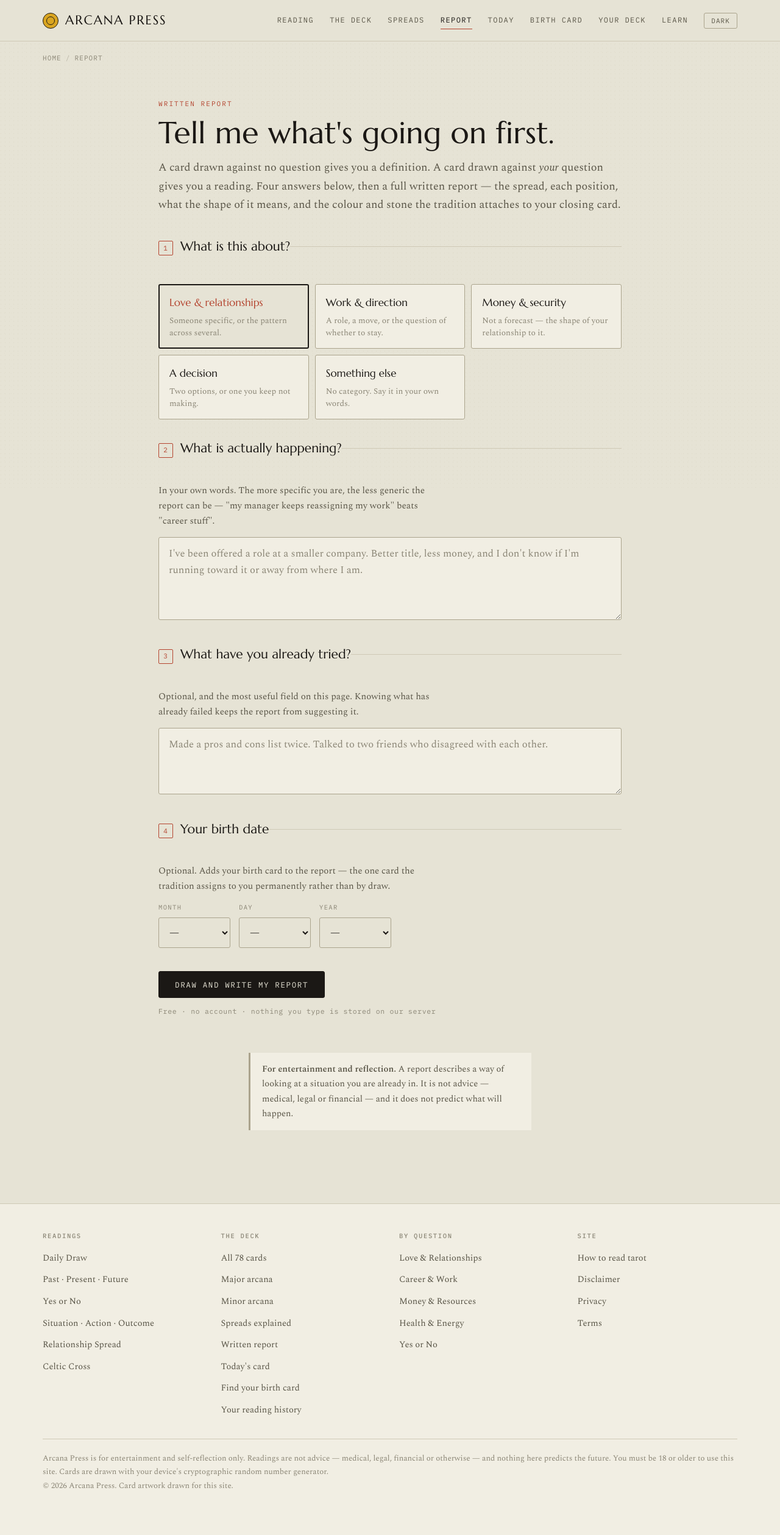
After one commit to dazhi1102123/joyingames-roblox-codes, a Flask app: page /report in a window 1280 px wide. The commit adds this page. Shown: the whole page at 61% size. Run offline with Flask 3, Linux system fonts and the light colour scheme.

Commit message:
Add the intake→report funnel, correspondences and the daily brief
Three additions that together turn the site from a free tool into something with
an intake, a deliverable and a daily reason to return.

Intake and report (/report)
- Four questions: focus area, what is actually happening, what you already tried,
  and an optional birth date. The focus area picks the spread — love draws the
  five-card relationship spread, a decision draws situation/action/outcome.
- "What have you already tried" is the most useful field on the page: knowing
  what has failed keeps the report from proposing it again.
- The report is drawn and written against what was described, then closes with
  the colour and stone of the anchoring card and its birth-card section.
- Nothing typed is persisted, and the shareable link carries only the cards —
  never the question. Email capture is deliberately absent: storing an address
  makes you a data controller, and that belongs after the entity and privacy
  policy exist, not before.

Correspondences (correspondences.py)
- Colour, stone and metal for all 78 cards. Majors inherit from their planetary
  or zodiacal attribution; minors from suit element with rank shifting the shade,
  so a suit does not resolve to fourteen identical swatches. 48 distinct colours.
- Derived rather than invented per card, so the associations are checkable
  against the tradition.
- "What to watch" is composed from each card's own reversed keywords — the
  failure mode of its upright meaning — and phrased as observation, never
  prediction.

Daily brief (/daily)
- Renders exactly what a daily email would contain: card, reading, keywords,
  colour swatch, stone, metal, what to watch, and one call to draw. The send
  channel needs the ESP and the operating entity settled; the content engine does
  not, and this is where it gets reviewed before anything goes out.

The claims boundary this creates is documented in the README and stated in code
as correspondences.SAFE_FRAMING: these are traditional associations, not
remedies. Efficacy claims attached to a sold object are misleading-advertising
exposure and the fastest route to a merchant-account review, so every template
that renders a stone renders the disclaimer with it.

Indexable URLs 1,307 -> 1,309. Report results are noindex.

```diff
--- a/tarot/app.py
+++ b/tarot/app.py
@@ -33,6 +33,7 @@ from flask import (
 from markupsafe import escape
 
 import cardart
+import correspondences
 import personal
 from tarot_data import (
     CARDS,
@@ -737,6 +738,124 @@ def shared_reading(code):
 
 
 # ---------------------------------------------------------------------------
+# Routes — intake and report
+#
+# The free tool answers a question the visitor already knows how to ask. The
+# report asks first, which is a different funnel: it earns the right to say
+# something specific, and it is the natural place an email would be exchanged
+# once there is somewhere lawful to put one.
+# ---------------------------------------------------------------------------
+
+FOCUS_AREAS = [
+    ("love", "Love & relationships", "relationship",
+     "Someone specific, or the pattern across several."),
+    ("career", "Work & direction", "situation",
+     "A role, a move, or the question of whether to stay."),
+    ("money", "Money & security", "situation",
+     "Not a forecast — the shape of your relationship to it."),
+    ("decision", "A decision", "situation",
+     "Two options, or one you keep not making."),
+    ("general", "Something else", "three-card",
+     "No category. Say it in your own words."),
+]
+FOCUS_BY_KEY = {f[0]: f for f in FOCUS_AREAS}
+
+SITUATION_MAX = 400
+
+
+@app.get("/report")
+def report_form():
+    return render_template(
+        "report.html",
+        focus_areas=FOCUS_AREAS,
+        situation_max=SITUATION_MAX,
+        title=f"Get a Written Tarot Report — {app.config['SITE_NAME']}",
+        description=(
+            "Answer four questions and get a full written tarot report: a spread "
+            "drawn for your situation, read position by position, with your card's "
+            "colour and stone."
+        ),
+    )
+
+
+@app.post("/report")
+def report_result():
+    form = request.form
+    focus_key = form.get("focus", "general")
+    if focus_key not in FOCUS_BY_KEY:
+        focus_key = "general"
+    _, focus_label, spread_slug, _ = FOCUS_BY_KEY[focus_key]
+    spread = SPREADS[spread_slug]
+
+    situation = " ".join((form.get("situation") or "").split())[:SITUATION_MAX]
+    tried = " ".join((form.get("tried") or "").split())[:SITUATION_MAX]
+
+    drawn = draw_cards(spread["count"])
+    cards = hydrate(drawn, spread)
+    paras = compose_reading(cards, spread, situation)
+
+    # The palette comes from the card carrying the most weight in the spread:
+    # the last position for a linear spread, which is where it lands.
+    anchor = cards[-1]
+    brief = correspondences.brief_for(anchor["card"], anchor["reversed"])
+
+    birth = None
+    try:
+        y, m, d = int(form["by"]), int(form["bm"]), int(form["bd"])
+        if y in personal.YEAR_RANGE and 1 <= m <= 12 and 1 <= d <= personal.MONTH_DAYS[m]:
+            p_card, s_card = personal.birth_cards(y, m, d)
+            birth = {
+                "label": f"{personal.MONTH_NAME[m]} {d}, {y}",
+                "personality": p_card,
+                "soul": s_card,
+                "same": p_card["slug"] == s_card["slug"],
+                "year_card": personal.year_card(date.today().year, m, d),
+            }
+    except (KeyError, ValueError):
+        birth = None
+
+    return render_template(
+        "report_result.html",
+        noindex=True,
+        focus_label=focus_label,
+        situation=situation,
+        tried=tried,
+        spread=spread,
+        cards=cards,
+        paras=paras,
+        brief=brief,
+        anchor=anchor,
+        birth=birth,
+        share=url_for("shared_reading",
+                      code=personal.encode_reading(spread["slug"], drawn)),
+        title=f"Your {spread['name']} report — {app.config['SITE_NAME']}",
+        description="A written tarot report drawn for your situation.",
+    )
+
+
+@app.route("/daily")
+def daily():
+    """What a daily brief contains, rendered as a page.
+
+    The send channel does not exist yet — that needs the ESP and the operating
+    entity settled. The content engine does, and this route is how it gets
+    reviewed before a single message goes out.
+    """
+    today, today_rev = personal.card_of_the_day()
+    brief = correspondences.brief_for(today, today_rev, variant=date.today().day)
+    return render_template(
+        "daily.html",
+        brief=brief,
+        today=date.today(),
+        title=f"Today's Card — {app.config['SITE_NAME']}",
+        description=(
+            "Today's tarot card with its traditional colour and stone, what the "
+            "card is about, and the failure mode worth watching."
+        ),
+    )
+
+
+# ---------------------------------------------------------------------------
 # Crawl surface
 # ---------------------------------------------------------------------------
 
@@ -755,6 +874,8 @@ def _sitemap_urls():
         (url_for("spreads_index"), "0.7"),
         (url_for("learn"), "0.6"),
         (url_for("birth_card"), "0.9"),
+        (url_for("report_form"), "0.9"),
+        (url_for("daily"), "0.8"),
     ]
     urls += [(url_for("birth_date_page", slug=s), "0.7") for s in personal.all_date_slugs()]
     urls += [(url_for("reading", slug=s), "0.8") for s in SPREADS]
--- a/tarot/static/styles.css
+++ b/tarot/static/styles.css
@@ -646,7 +646,11 @@ img, svg { max-width: 100%; }
 .birth-fields .btn { height: 46px; }
 
 .birth-cards { display: flex; gap: 26px; flex-wrap: wrap; }
-.birth-cards figure { margin: 0; width: 168px; display: flex; flex-direction: column; gap: 12px; }
+.birth-cards figure {
+  margin: 0; display: flex; flex-direction: column; gap: 12px;
+  /* flexible so three cards still fit inside the narrower report measure */
+  flex: 1 1 132px; max-width: 168px; min-width: 118px;
+}
 .birth-cards .cardface { filter: drop-shadow(0 6px 16px var(--shadow)); border-radius: 7px; }
 .birth-cards figcaption { display: flex; flex-direction: column; gap: 4px; text-align: center; }
 .birth-cards .role {
@@ -725,3 +729,91 @@ img, svg { max-width: 100%; }
   padding: 2px 7px; border-radius: 2px;
 }
 .deck-item.repeat.has-art .label { color: var(--ink-2); }
+
+/* ==========================================================================
+   Intake form
+   ========================================================================== */
+
+.intake { margin: 36px 0 20px; }
+.intake .step { border: 0; border-top: 1px solid var(--rule); padding: 26px 0 0; margin: 0 0 30px; }
+.intake legend {
+  display: flex; align-items: baseline; gap: 12px; padding: 0;
+  font-family: var(--disp); font-size: 21px; color: var(--ink);
+}
+.intake legend .n {
+  font-family: var(--mono); font-size: 11px; letter-spacing: 0.1em;
+  color: var(--accent); border: 1px solid currentColor;
+  width: 24px; height: 24px; display: inline-flex;
+  align-items: center; justify-content: center; border-radius: 2px; flex: none;
+}
+.intake .help { color: var(--ink-2); font-size: 15px; margin: 12px 0 14px; max-width: 60ch; }
+.intake textarea {
+  width: 100%; font-family: var(--body); font-size: 16.5px; line-height: 1.6;
+  padding: 14px 16px; background: var(--surface); color: var(--ink);
+  border: 1px solid var(--rule-hard); border-radius: var(--radius); resize: vertical;
+}
+.intake textarea:focus { border-color: var(--ink); outline: none; }
+.intake textarea::placeholder { color: var(--ink-3); }
+
+.focus-grid { display: grid; gap: 10px; grid-template-columns: repeat(auto-fit, minmax(228px, 1fr)); margin-top: 18px; }
+.focus input { position: absolute; opacity: 0; width: 0; height: 0; }
+.focus .box {
+  display: flex; flex-direction: column; gap: 5px;
+  border: 1px solid var(--rule-hard); background: var(--surface);
+  padding: 15px 17px; border-radius: var(--radius); cursor: pointer; height: 100%;
+  transition: border-color 0.12s ease, background 0.12s ease;
+}
+.focus .lbl { font-family: var(--disp); font-size: 17px; }
+.focus .hint { font-size: 13.5px; color: var(--ink-3); line-height: 1.5; }
+.focus:hover .box { border-color: var(--ink-2); }
+.focus input:checked + .box { border-color: var(--ink); border-width: 2px; padding: 14px 16px; background: var(--paper); }
+.focus input:checked + .box .lbl { color: var(--accent); }
+.focus input:focus-visible + .box { outline: 2px solid var(--accent); outline-offset: 2px; }
+
+.intake-foot { display: flex; flex-direction: column; gap: 12px; align-items: flex-start; padding-top: 8px; }
+
+/* ==========================================================================
+   Report output
+   ========================================================================== */
+
+.asked {
+  margin: 28px 0 0; padding: 20px 24px;
+  border-left: 3px solid var(--accent); background: var(--surface);
+}
+.asked .k {
+  font-family: var(--mono); font-size: 10px; letter-spacing: 0.14em;
+  text-transform: uppercase; color: var(--ink-3); display: block; margin-bottom: 7px;
+}
+.asked p { font-family: var(--disp); font-style: italic; font-size: 18px; margin: 0; }
+.asked .tried { font-size: 16px; margin-top: 14px; }
+.asked .tried .k { display: block; margin-bottom: 5px; }
+
+.palette {
+  display: grid; gap: 24px; align-items: start;
+  margin: 40px 0 0; padding: 26px 28px;
+  border: 1px solid var(--rule-hard); background: var(--surface); border-radius: var(--radius);
+}
+@media (min-width: 620px) { .palette { grid-template-columns: 108px minmax(0, 1fr); } }
+.palette.compact { margin-top: 22px; padding: 18px 20px; gap: 18px; }
+@media (min-width: 620px) { .palette.compact { grid-template-columns: 72px minmax(0, 1fr); } }
+.palette .swatch {
+  background: var(--sw); border: 1px solid var(--card-line);
+  aspect-ratio: 1; border-radius: 50%; width: 100%;
+}
+.palette h2 { margin-bottom: 12px; }
+.corr { margin: 0; }
+.corr div { display: flex; justify-content: space-between; gap: 16px; padding: 7px 0; border-bottom: 1px solid var(--rule); font-size: 14.5px; }
+.corr div:last-child { border-bottom: 0; }
+.corr dt { font-family: var(--mono); font-size: 10.5px; letter-spacing: 0.11em; text-transform: uppercase; color: var(--ink-3); padding-top: 3px; }
+.corr dd { margin: 0; text-align: right; color: var(--ink); }
+.corr code { font-family: var(--mono); font-size: 12px; color: var(--ink-3); background: none; padding: 0 0 0 6px; }
+
+.watch {
+  margin: 26px 0 0; padding: 20px 24px;
+  border: 1px dashed var(--rule-hard); border-radius: var(--radius);
+}
+.watch p:last-child { margin: 0; font-size: 16.5px; }
+
+.daily-grid { display: grid; gap: 30px; margin: 30px 0 0; }
+@media (min-width: 660px) { .daily-grid { grid-template-columns: 190px minmax(0, 1fr); gap: 38px; } }
+.daily-grid .cardface { filter: drop-shadow(0 6px 16px var(--shadow)); border-radius: 7px; }
--- a/tarot/templates/base.html
+++ b/tarot/templates/base.html
@@ -34,6 +34,8 @@
       <a href="{{ url_for('home') }}" {% if request.endpoint == 'home' %}aria-current="page"{% endif %}>Reading</a>
       <a href="{{ url_for('cards_index') }}" {% if request.endpoint in ('cards_index', 'card_page') %}aria-current="page"{% endif %}>The Deck</a>
       <a href="{{ url_for('spreads_index') }}" {% if request.endpoint == 'spreads_index' %}aria-current="page"{% endif %}>Spreads</a>
+      <a href="{{ url_for('report_form') }}" {% if request.endpoint in ('report_form', 'report_result') %}aria-current="page"{% endif %}>Report</a>
+      <a href="{{ url_for('daily') }}" {% if request.endpoint == 'daily' %}aria-current="page"{% endif %}>Today</a>
       <a href="{{ url_for('birth_card') }}" {% if request.endpoint in ('birth_card', 'birth_date_page') %}aria-current="page"{% endif %}>Birth Card</a>
       <a href="{{ url_for('my_deck') }}" {% if request.endpoint == 'my_deck' %}aria-current="page"{% endif %}>Your Deck</a>
       <a href="{{ url_for('learn') }}" {% if request.endpoint == 'learn' %}aria-current="page"{% endif %}>Learn</a>
@@ -60,6 +62,8 @@
           <li><a href="{{ url_for('card_page', slug='the-fool') }}">Major arcana</a></li>
           <li><a href="{{ url_for('card_page', slug='ace-of-cups') }}">Minor arcana</a></li>
           <li><a href="{{ url_for('spreads_index') }}">Spreads explained</a></li>
+          <li><a href="{{ url_for('report_form') }}">Written report</a></li>
+          <li><a href="{{ url_for('daily') }}">Today's card</a></li>
           <li><a href="{{ url_for('birth_card') }}">Find your birth card</a></li>
           <li><a href="{{ url_for('my_deck') }}">Your reading history</a></li>
         </ul>
--- /dev/null
+++ b/tarot/templates/report.html
@@ -0,0 +1,88 @@
+{% extends "base.html" %}
+{% block body %}
+<div class="wrap"><p class="crumbs"><a href="{{ url_for('home') }}">Home</a><span>/</span>Report</p></div>
+
+<section class="card-page">
+  <div class="narrow">
+    <p class="eyebrow">Written report</p>
+    <h1 style="font-size:clamp(32px,5vw,50px);line-height:1.06">Tell me what's going on first.</h1>
+    <p style="color:var(--ink-2);font-size:18px;margin-top:16px">
+      A card drawn against no question gives you a definition. A card drawn against
+      <em>your</em> question gives you a reading. Four answers below, then a full written
+      report — the spread, each position, what the shape of it means, and the colour and
+      stone the tradition attaches to your closing card.
+    </p>
+
+    <form class="intake" method="post" action="{{ url_for('report_result') }}">
+
+      <fieldset class="step">
+        <legend><span class="n">1</span> What is this about?</legend>
+        <div class="focus-grid">
+          {% for key, label, spread, hint in focus_areas %}
+          <label class="focus">
+            <input type="radio" name="focus" value="{{ key }}" {% if loop.first %}checked{% endif %}>
+            <span class="box">
+              <span class="lbl">{{ label }}</span>
+              <span class="hint">{{ hint }}</span>
+            </span>
+          </label>
+          {% endfor %}
+        </div>
+      </fieldset>
+
+      <fieldset class="step">
+        <legend><span class="n">2</span> What is actually happening?</legend>
+        <p class="help">In your own words. The more specific you are, the less generic the
+           report can be — "my manager keeps reassigning my work" beats "career stuff".</p>
+        <textarea name="situation" rows="4" maxlength="{{ situation_max }}"
+                  placeholder="I've been offered a role at a smaller company. Better title, less money, and I don't know if I'm running toward it or away from where I am."></textarea>
+      </fieldset>
+
+      <fieldset class="step">
+        <legend><span class="n">3</span> What have you already tried?</legend>
+        <p class="help">Optional, and the most useful field on this page. Knowing what has
+           already failed keeps the report from suggesting it.</p>
+        <textarea name="tried" rows="3" maxlength="{{ situation_max }}"
+                  placeholder="Made a pros and cons list twice. Talked to two friends who disagreed with each other."></textarea>
+      </fieldset>
+
+      <fieldset class="step">
+        <legend><span class="n">4</span> Your birth date</legend>
+        <p class="help">Optional. Adds your birth card to the report — the one card the
+           tradition assigns to you permanently rather than by draw.</p>
+        <div class="birth-fields">
+          <label>Month
+            <select name="bm">
+              <option value="">—</option>
+              {% for i in range(1, 13) %}<option value="{{ i }}">{{ i }}</option>{% endfor %}
+            </select>
+          </label>
+          <label>Day
+            <select name="bd">
+              <option value="">—</option>
+              {% for i in range(1, 32) %}<option value="{{ i }}">{{ i }}</option>{% endfor %}
+            </select>
+          </label>
+          <label>Year
+            <select name="by">
+              <option value="">—</option>
+              {% for y in range(2020, 1939, -1) %}<option value="{{ y }}">{{ y }}</option>{% endfor %}
+            </select>
+          </label>
+        </div>
+      </fieldset>
+
+      <div class="intake-foot">
+        <button class="btn" type="submit">Draw and write my report</button>
+        <p class="mono-note">Free · no account · nothing you type is stored on our server</p>
+      </div>
+    </form>
+
+    <div class="disclaimer">
+      <p><strong>For entertainment and reflection.</strong> A report describes a way of looking
+      at a situation you are already in. It is not advice — medical, legal or financial — and
+      it does not predict what will happen.</p>
+    </div>
+  </div>
+</section>
+{% endblock %}
```
Also changed, not shown: tarot/correspondences.py (added, +179 -0 lines), tarot/templates/daily.html (added, +47 -0 lines), tarot/templates/report_result.html (added, +107 -0 lines), tarot/README.md.
